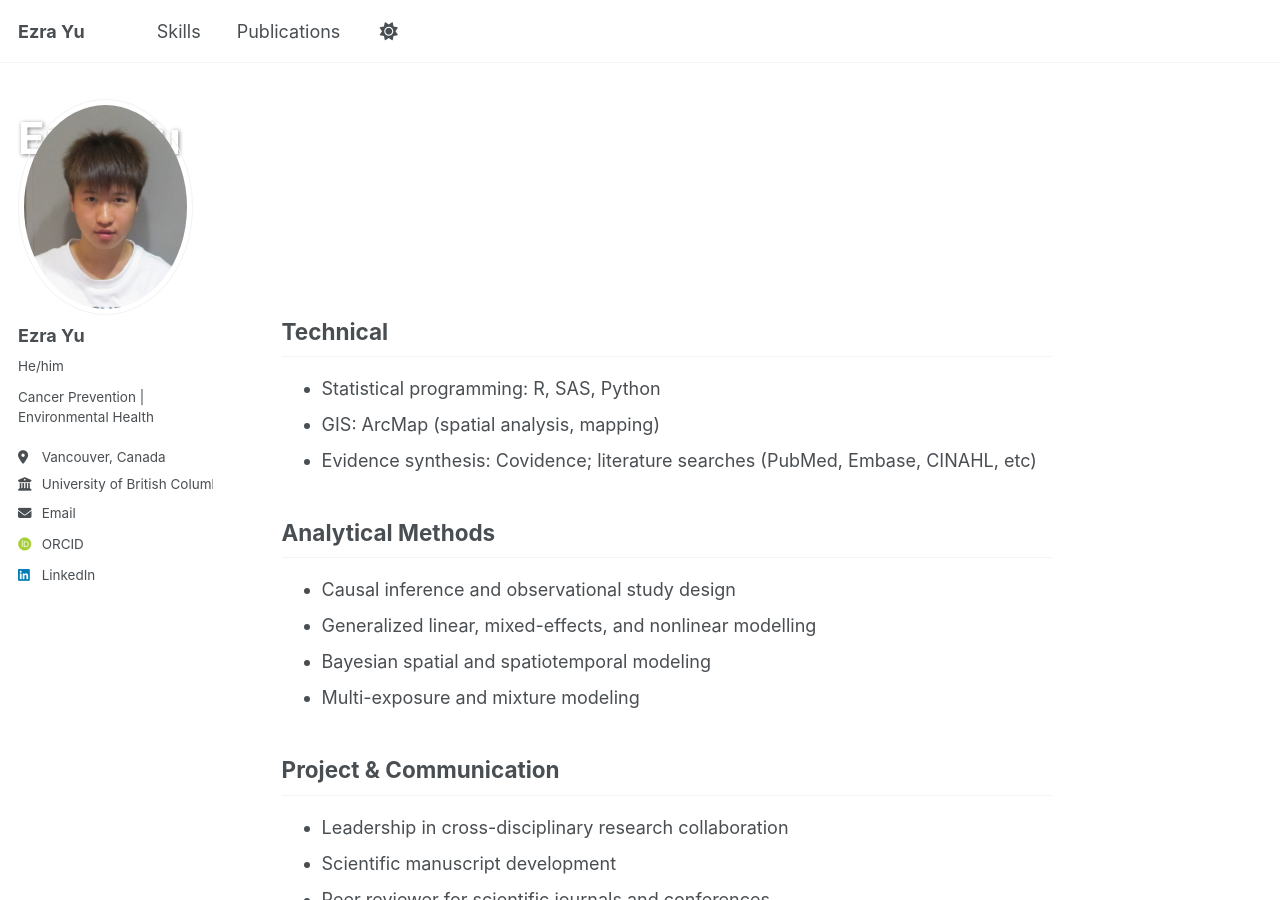
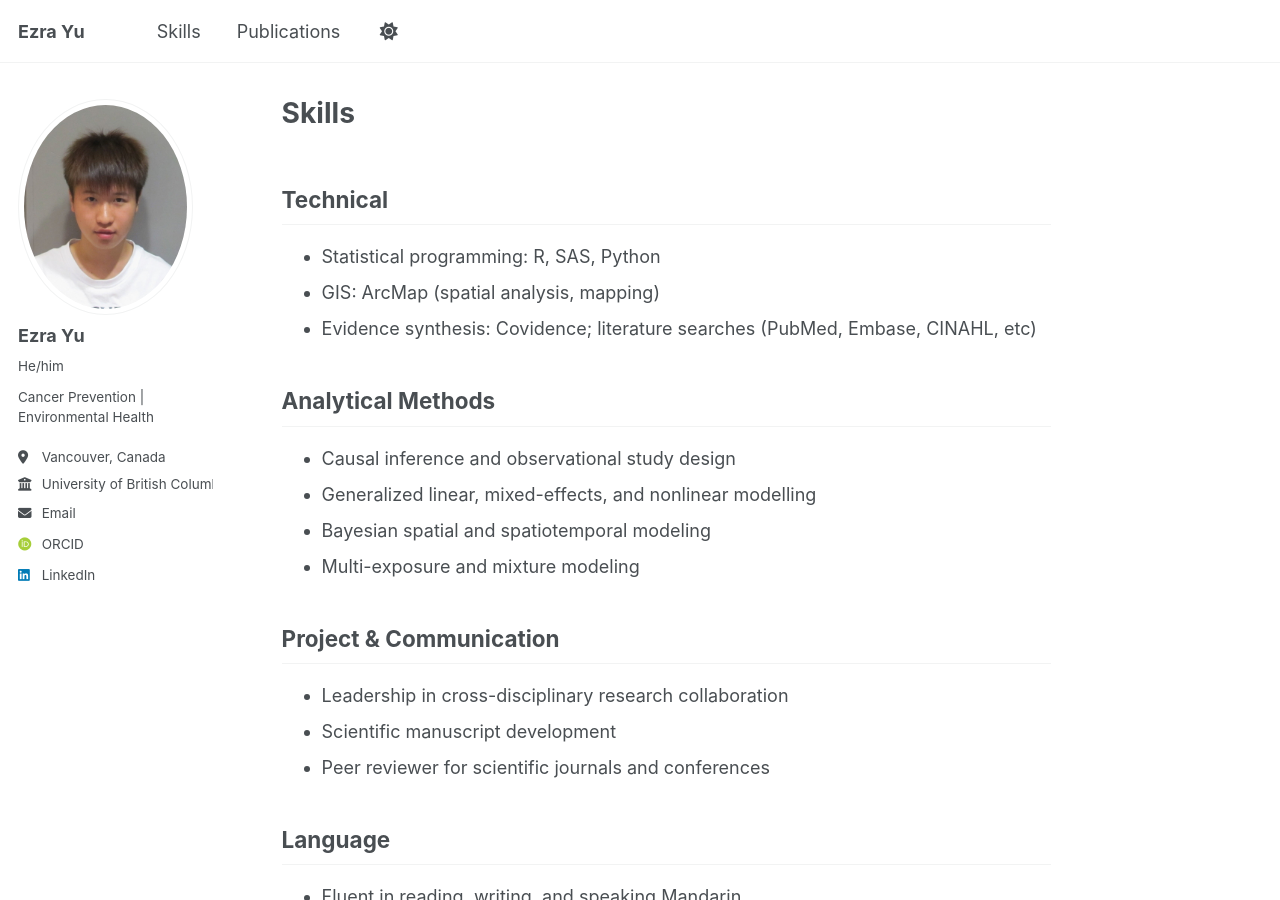
Before and after one commit to ezraxyu/ezraxyu.github.io, a Jekyll site: the page built from _pages/skills.md, in a window 1280 px wide and 900 px high. Built offline with Jekyll 4.4.1, drawn with Linux system fonts in a browser that asks for light colours; some web fonts are replaced; a script that is not in the unit is left out.

Commit message:
Update skills.md

```diff
--- a/_pages/skills.md
+++ b/_pages/skills.md
@@ -1,11 +1,8 @@
 ---
 layout: single
-title: ""
+title: "Skills"
 permalink: /skills/
 author_profile: true
-header:
-  overlay_color: ""
-  show_overlay_excerpt: false
 ---
 
 ## Technical
```
